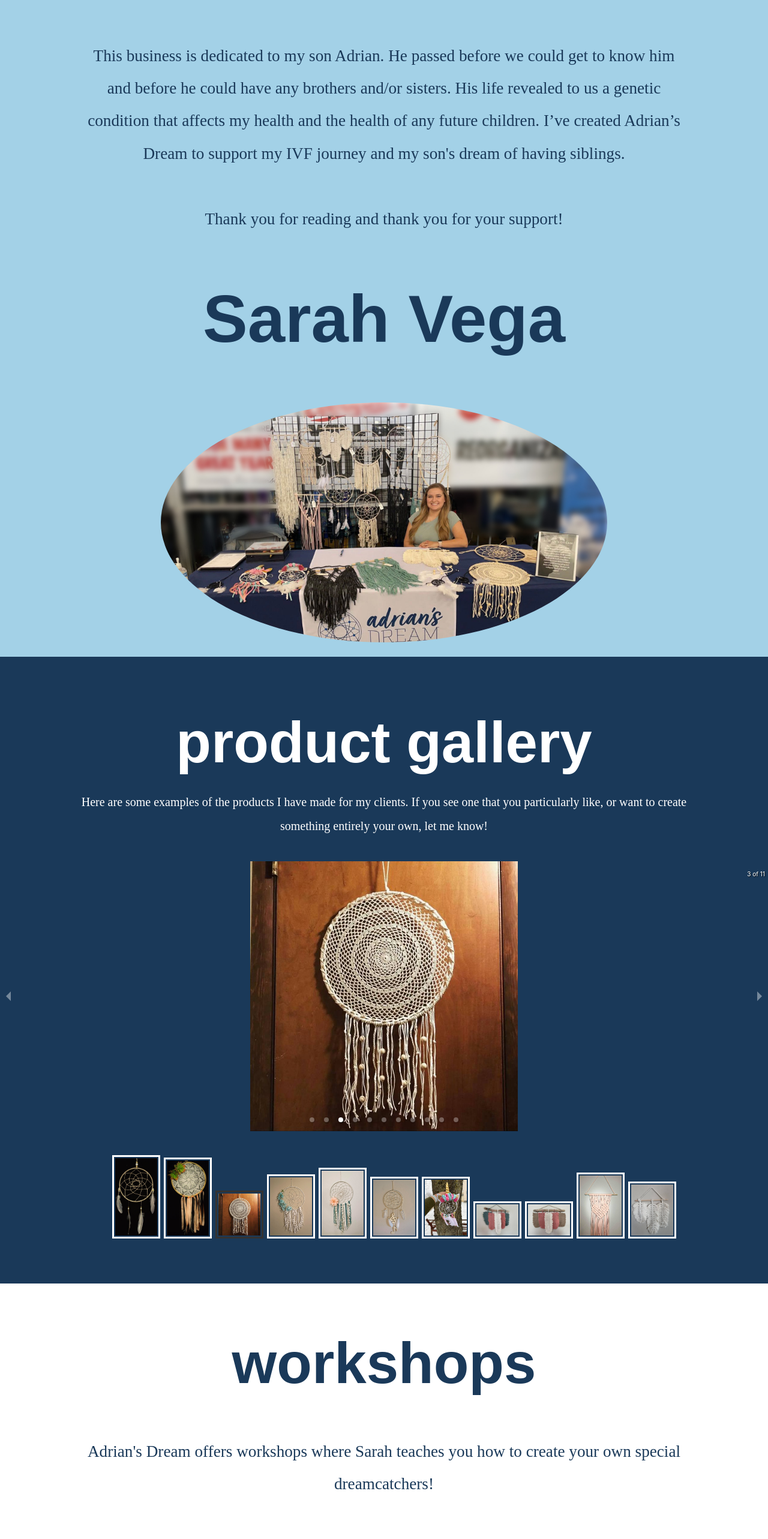
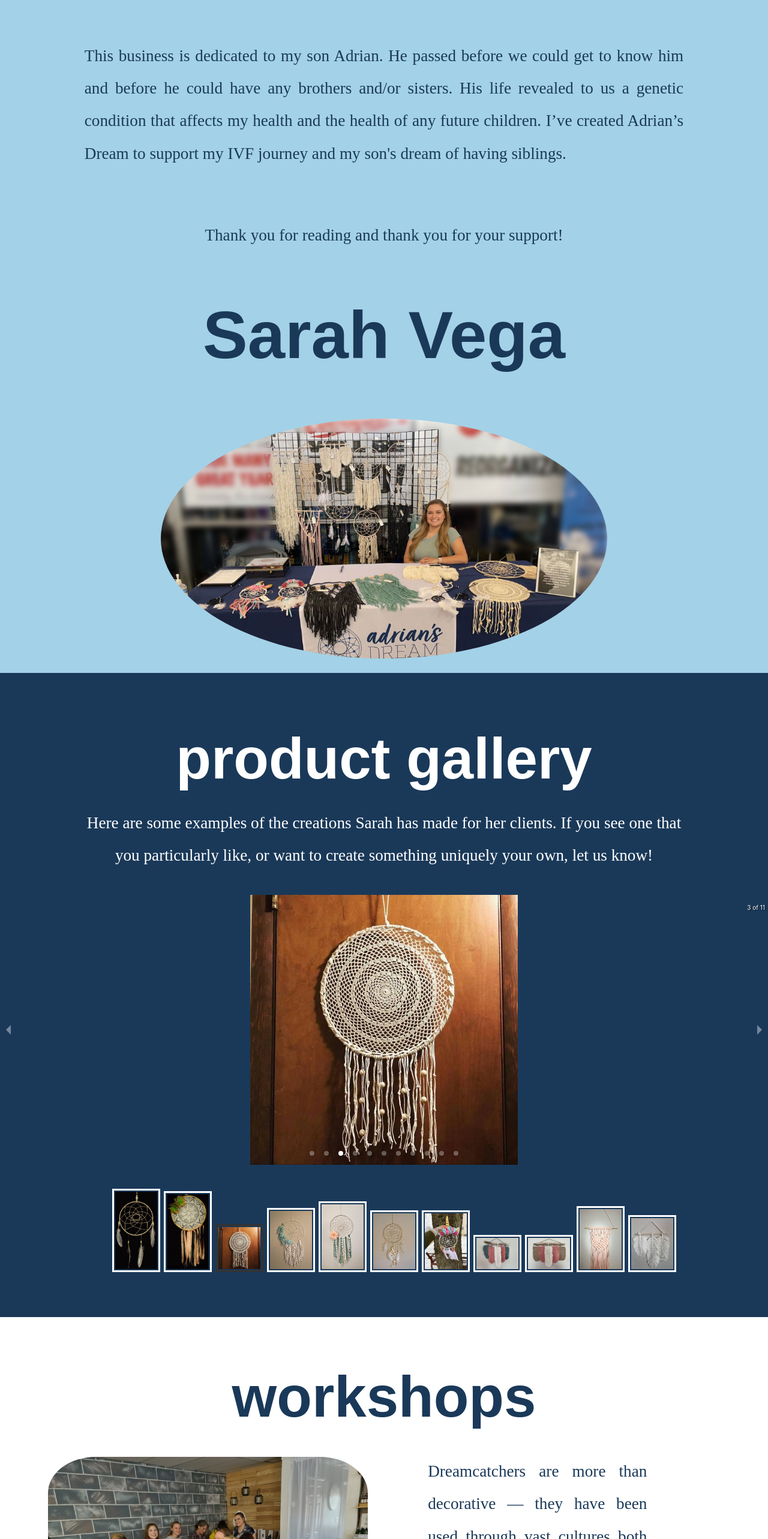
Before and after one commit to maxjacobzander/adrians-dream-opt2, a React (Create React App) app: page / in a window 1280 px wide. Shown: the part 1113-3679 px from the top of the page at 60% size. Built offline with nearby package versions, Linux system fonts and the light colour scheme; a web font is replaced by a local one.

Commit message:
Updated formatting for text (both some text-align: justify && font-size uniformity)

```diff
--- a/src/components/About.js
+++ b/src/components/About.js
@@ -27,7 +27,7 @@ const About = () => {
         font-family: factoria, serif;
         font-weight: 300;
         font-style: normal;
-        text-align: center;
+        text-align: justify;
         align-items: center;
         font-size: 1.7rem;
         line-height: 2;
@@ -76,7 +76,7 @@ const About = () => {
             His life revealed to us a genetic condition that affects my health and the health of any future children.
             I’ve created Adrian’s Dream to support my IVF journey and my son's dream of having siblings.
             <br /><br/>
-            Thank you for reading and thank you for your support!
+            <p style={{textAlign: "center"}}>Thank you for reading and thank you for your support! </p>
             </Blurb>
             <SarahDiv>
                 <Signature>
--- a/src/components/Gallery.js
+++ b/src/components/Gallery.js
@@ -45,6 +45,7 @@ const Gallery = () => {
         font-family: factoria, serif;
         font-weight: 300;
         font-style: normal;
+        font-size: 1.7rem;
         line-height: 2;
         margin-bottom: 3%;
         margin-top: -40px;
@@ -58,7 +59,7 @@ const Gallery = () => {
         <br/>
         <Header>product gallery</Header>
         <ProductMessage>
-        Here are some examples of the products I have made for my clients. If you see one that you particularly like, or want to create something entirely your own, let me know!
+        Here are some examples of the creations Sarah has made for her clients. If you see one that you particularly like, or want to create something uniquely your own, let us know!
         </ProductMessage>
             <Carousel infiniteLoop useKeyboardArrows autoPlay style={{height:"10px"}}>
                 <div>
--- a/src/components/Workshops.js
+++ b/src/components/Workshops.js
@@ -1,12 +1,30 @@
 import React from 'react';
 import styled from 'styled-components';
+// import SarahWorkshopPic from '../assets/images/workshops/IMG_0670.jpeg';
+import LargeWorkshopGroup from '../assets/images/workshops/IMG_0674.jpeg';
+// import PrivateWorkshopPic from '../assets/images/workshops/IMG_0682.jpeg';
 
 const Workshops = () => {
     const WorkshopWrapper = styled.div`
         background: #fff;
-        height: 100vh;
+        height: auto;
         width: 100%;
         margin-top: -50px;
+        margin-bottom: 50px;
+    `
+
+    const SubWrapper = styled.div`
+        width: 78%;
+        display: flex;
+        padding: 0 80px 0 80px;
+        height: auto;
+        margin-top: -50px;
+        @media screen and (max-width: 1025px) {
+            flex-direction: column;
+            padding: 0;
+            display: inline;
+            width: 78%;
+        }
     `
 
     const WorkshopHeader = styled.h1`
@@ -26,15 +44,31 @@ const Workshops = () => {
         font-family: factoria, serif;
         font-weight: 300;
         font-style: normal;
-    text-align: center;
+        text-align: justify;
         align-items: center;
         font-size: 1.7rem;
         line-height: 2;
         color: #1a3959;
-    width: 78%;
-    margin: auto;
+        width: 50%;
+        margin-left: 10%;
         @media screen and (max-width: 1025px) {
             font-size: 20px;
+            width: 80%;
+            align-items: center;
+            margin-left: 10%;
+        }
+    `
+
+    const WorkshopPic = styled.img`
+        height: 400px;
+        width: auto;
+        border-radius: 15%;
+        margin-top: 3%;
+        @media screen and (max-width: 1025px) {
+            height: auto;
+            width: 80%;
+            align-content: center;
+            align-items: center;
         }
     `
 
@@ -43,9 +77,12 @@ const Workshops = () => {
             <WorkshopHeader>
                 workshops
             </WorkshopHeader>
+            <SubWrapper>
+                <WorkshopPic src={LargeWorkshopGroup}></WorkshopPic>
             <WorkshopBlurb>
-                Adrian's Dream offers workshops where Sarah teaches you how to create your own special dreamcatchers!
+                Dreamcatchers are more than decorative — they have been used through vast cultures both as a protective talisman and as a way to set positive intentions and manifestations. Adrian's Dream offers workshops where Sarah teaches you how to create your own special dreamcatchers!
             </WorkshopBlurb>
+            </SubWrapper>
         </WorkshopWrapper>
     );
 }
```
Lines whose indentation alone changed are shown as unchanged.
